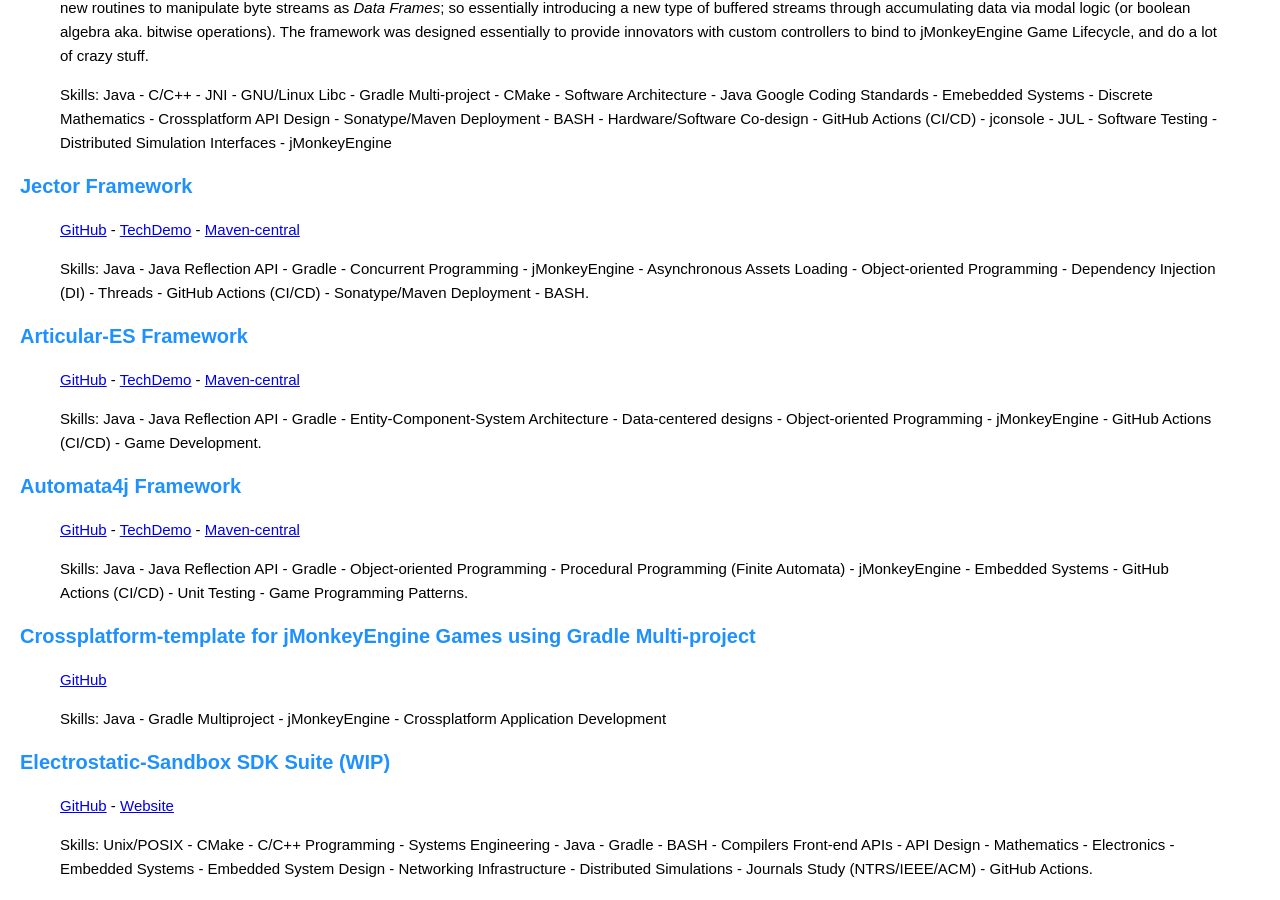
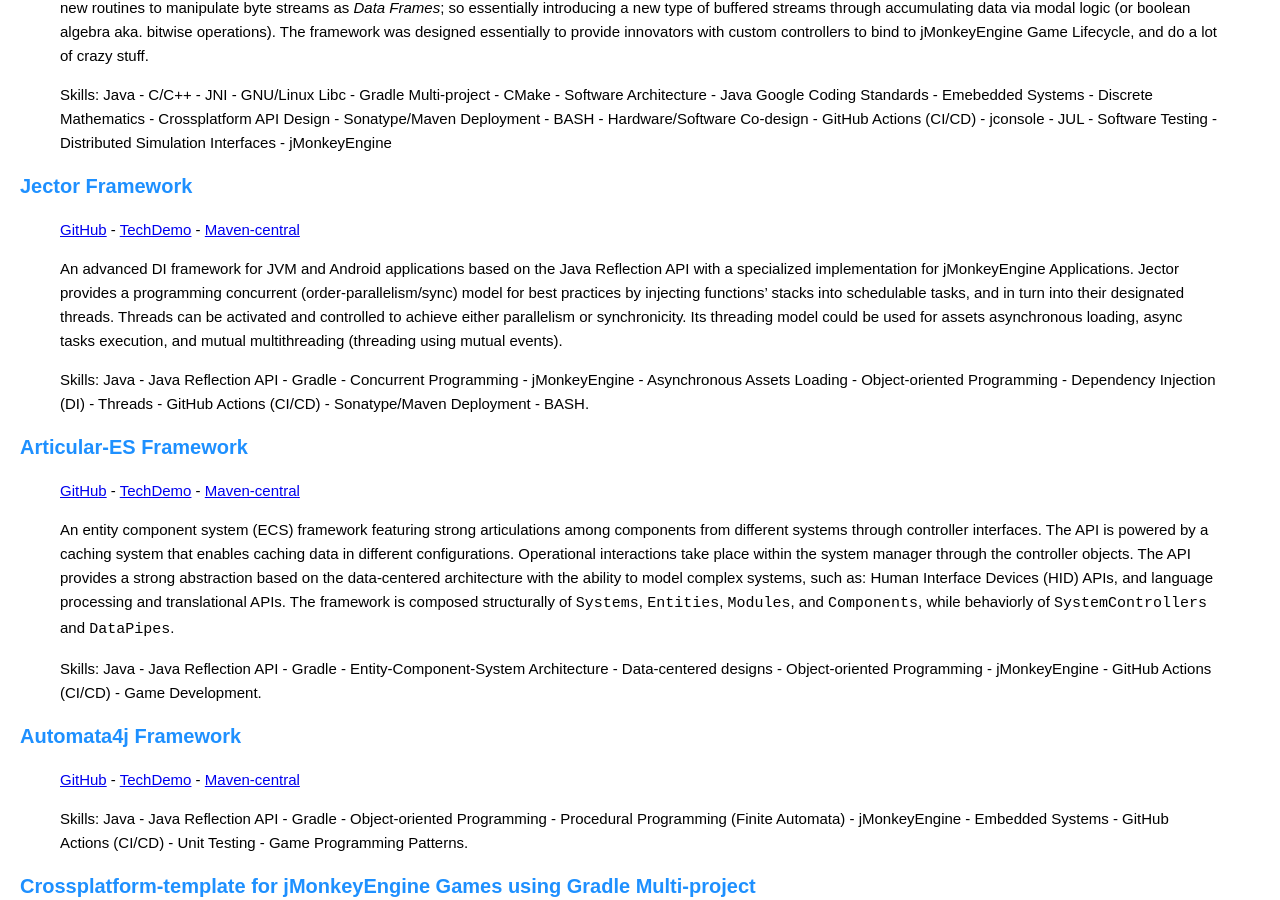
Before and after one commit to pavly-gerges/pavly-gerges, a Jekyll site: the page built from resume/index.md, in a window 1280 px wide and 900 px high, scrolled down 3760 px. Built offline with Jekyll 4.4.1, drawn with Linux system fonts in a browser that asks for light colours; our own code applies the rules of GitHub Pages for plain Markdown files.

Commit message:
Update index.md: about Articular-ES

```diff
--- a/resume/index.md
+++ b/resume/index.md
@@ -53,14 +53,17 @@ Welcome, it's an honor for me that you've reached here! I'm Pavly Gerges, aka. p
 >
 > Skills: Java - C/C++ - JNI - GNU/Linux Libc - Gradle Multi-project - CMake - Software Architecture - Java Google Coding Standards - Emebedded Systems - Discrete Mathematics - Crossplatform API Design - Sonatype/Maven Deployment - BASH - Hardware/Software Co-design - GitHub Actions (CI/CD) - jconsole - JUL - Software Testing - Distributed Simulation Interfaces - jMonkeyEngine
 
-
 ### Jector Framework
 > [GitHub](https://github.com/Electrostat-Lab/Jector) - [TechDemo](https://www.youtube.com/watch?v=CjjXpxce37w) - [Maven-central](https://central.sonatype.com/artifact/io.github.software-hardware-codesign/jector)
+>
+> An advanced DI framework for JVM and Android applications based on the Java Reflection API with a specialized implementation for jMonkeyEngine Applications. Jector provides a programming concurrent (order-parallelism/sync) model for best practices by injecting functions' stacks into schedulable tasks, and in turn into their designated threads. Threads can be activated and controlled to achieve either parallelism or synchronicity. Its threading model could be used for assets asynchronous loading, async tasks execution, and mutual multithreading (threading using mutual events).
 >
 > Skills: Java - Java Reflection API - Gradle - Concurrent Programming - jMonkeyEngine - Asynchronous Assets Loading - Object-oriented Programming - Dependency Injection (DI) - Threads - GitHub Actions (CI/CD) - Sonatype/Maven Deployment - BASH.
 
 ### Articular-ES Framework
 > [GitHub](https://github.com/Electrostat-Lab/Articular-ES) - [TechDemo](https://www.youtube.com/watch?v=CnjUakuqlMI) - [Maven-central](https://central.sonatype.com/artifact/io.github.software-hardware-codesign/articular-es)
+>
+> An entity component system (ECS) framework featuring strong articulations among components from different systems through controller interfaces. The API is powered by a caching system that enables caching data in different configurations. Operational interactions take place within the system manager through the controller objects. The API provides a strong abstraction based on the data-centered architecture with the ability to model complex systems, such as: Human Interface Devices (HID) APIs, and language processing and translational APIs. The framework is composed structurally of `Systems`, `Entities`, `Modules`, and `Components`, while behaviorly of `SystemControllers` and `DataPipes`.
 >
 > Skills: Java - Java Reflection API - Gradle - Entity-Component-System Architecture - Data-centered designs - Object-oriented Programming - jMonkeyEngine - GitHub Actions (CI/CD) - Game Development.
 
```
